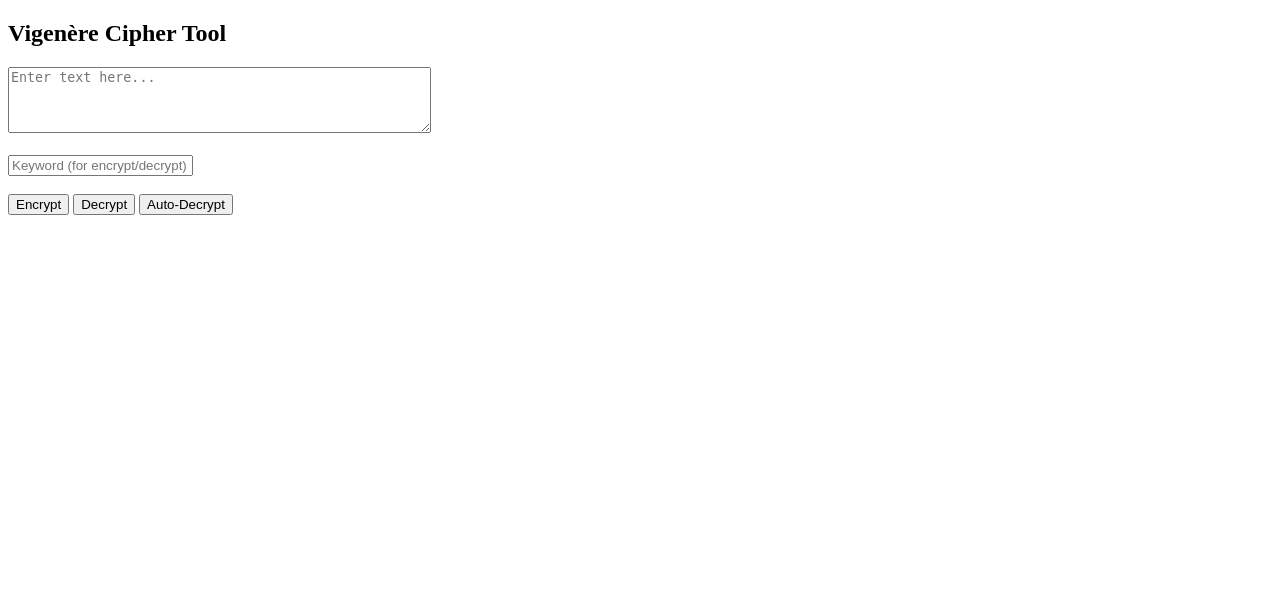
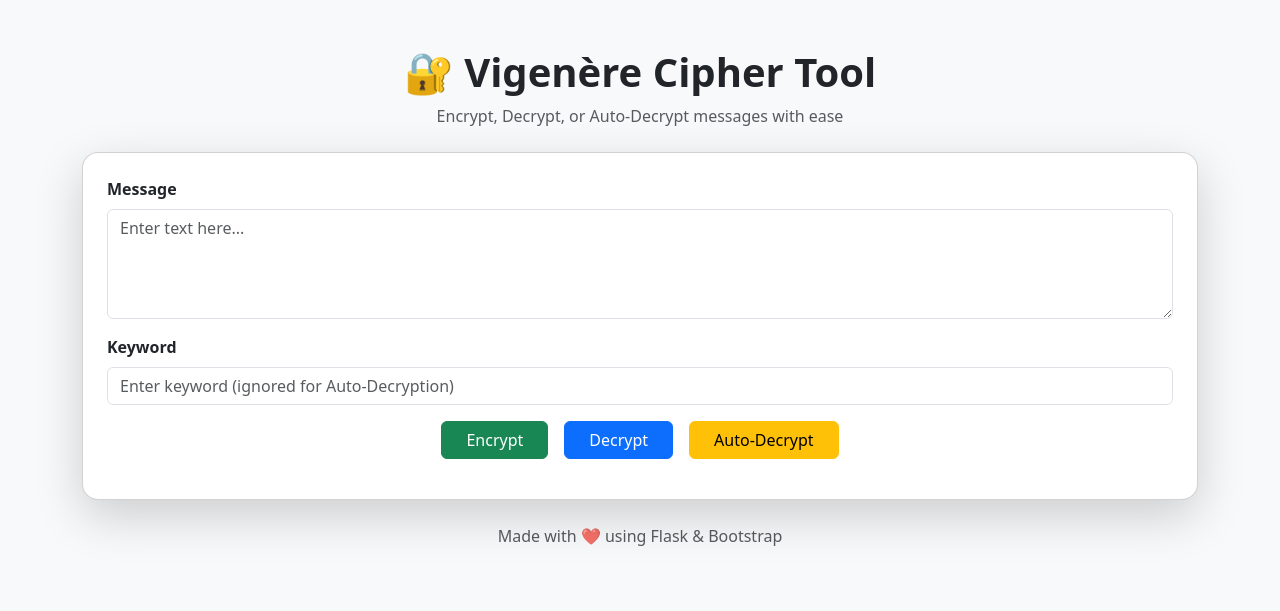
Before and after one commit to Keerthisree01/vigenere-decrypt, a Flask app: page / in a window 1280 px wide. Shown: the top 611 px of the page. Run offline with Flask 3, Linux system fonts and the light colour scheme.

Commit message:
Update index.html

```diff
--- a/templates/index.html
+++ b/templates/index.html
@@ -2,23 +2,57 @@
 <html lang="en">
 <head>
   <meta charset="UTF-8">
+  <meta name="viewport" content="width=device-width, initial-scale=1.0">
   <title>Vigenère Cipher Tool</title>
+  <link href="https://cdn.jsdelivr.net/npm/bootstrap@5.3.2/dist/css/bootstrap.min.css" rel="stylesheet">
 </head>
-<body>
-    <h2>Vigenère Cipher Tool</h2>
+<body class="bg-light">
+
+  <div class="container py-5">
+    <div class="text-center mb-4">
+      <h1 class="fw-bold">🔐 Vigenère Cipher Tool</h1>
+      <p class="text-muted">Encrypt, Decrypt, or Auto-Decrypt messages with ease</p>
+    </div>
+
+    <div class="card shadow-lg p-4 rounded-4">
       <form method="POST">
-        <textarea name="text" rows="4" cols="50" placeholder="Enter text here..."></textarea><br><br>
-        <input type="text" name="keyword" placeholder="Keyword (for encrypt/decrypt)"><br><br>
-        <button type="submit" name="action" value="encrypt">Encrypt</button>
-        <button type="submit" name="action" value="decrypt">Decrypt</button>
-        <button type="submit" name="action" value="auto">Auto-Decrypt</button>
+        <!-- Text Input -->
+        <div class="mb-3">
+          <label for="text" class="form-label fw-bold">Message</label>
+          <textarea id="text" name="text" rows="4" class="form-control" placeholder="Enter text here..." required>{{ request.form.text or '' }}</textarea>
+        </div>
+
+        <!-- Keyword Input -->
+        <div class="mb-3">
+          <label for="keyword" class="form-label fw-bold">Keyword</label>
+          <input type="text" id="keyword" name="keyword" class="form-control" placeholder="Enter keyword (ignored for Auto-Decryption)" value="{{ request.form.keyword or '' }}">
+        </div>
+
+        <!-- Action Buttons -->
+        <div class="d-flex justify-content-center gap-3 mb-3">
+          <button type="submit" name="action" value="encrypt" class="btn btn-success px-4">Encrypt</button>
+          <button type="submit" name="action" value="decrypt" class="btn btn-primary px-4">Decrypt</button>
+          <button type="submit" name="action" value="auto-decrypt" class="btn btn-warning px-4">Auto-Decrypt</button>
+        </div>
       </form>
+    </div>
+
+    <!-- Results -->
     {% if result %}
-        <h3>Result:</h3>
-        <p>{{ result }}</p>
+    <div class="card shadow-lg p-4 rounded-4 mt-4">
+      <h5 class="fw-bold">Result:</h5>
+      <p class="text-dark fs-5">{{ result }}</p>
+
       {% if guessed_key %}
-            <p><b>Guessed Key:</b> {{ guessed_key }}</p>
+      <p class="text-muted"><strong>Guessed Key:</strong> {{ guessed_key }}</p>
       {% endif %}
+    </div>
     {% endif %}
+
+    <footer class="text-center mt-4 text-muted">
+      <p>Made with ❤️ using Flask & Bootstrap</p>
+    </footer>
+  </div>
+
 </body>
 </html>
```
Lines whose indentation alone changed are shown as unchanged.
